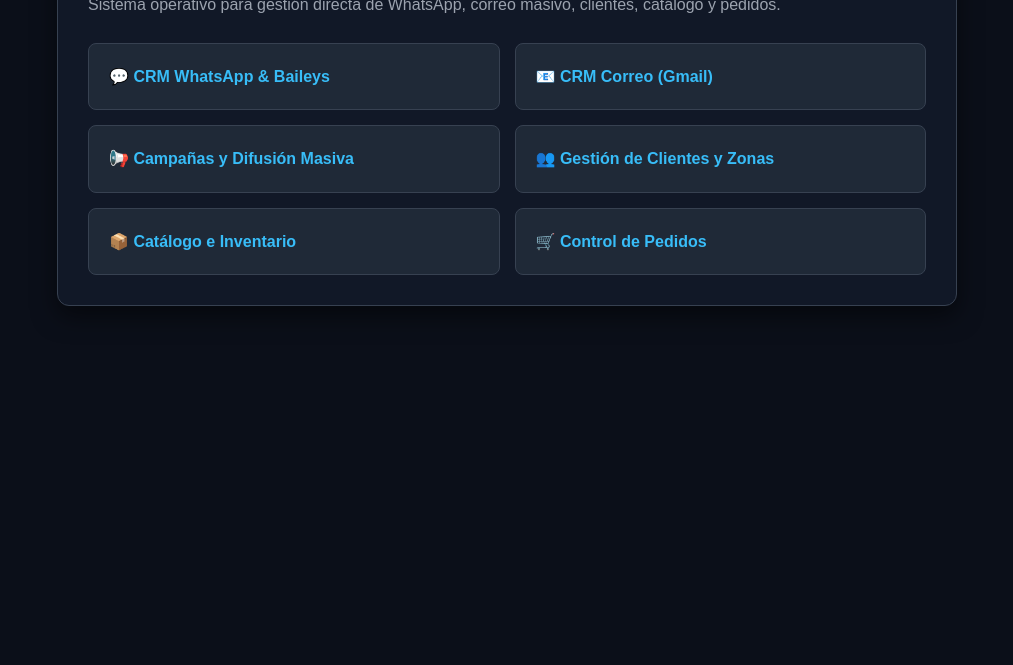
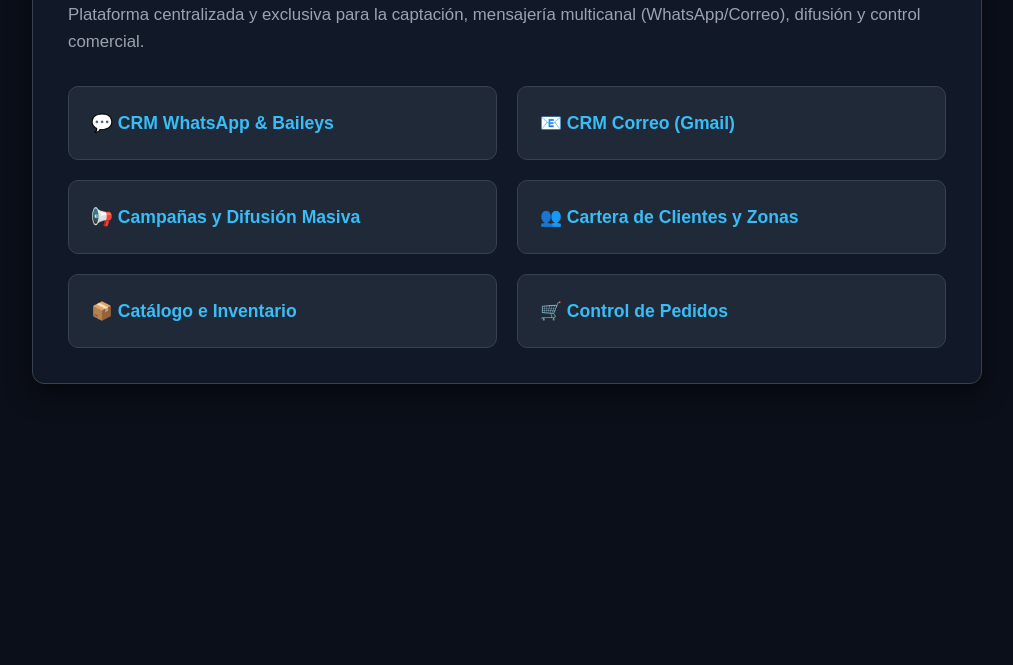
Before and after one commit to Keyder0303/paper-jj, a plain HTML site: page index.html in a window 1280 px wide. Shown: the part 135-800 px from the top of the page, without its empty margins (133-1146 px from the left). Drawn offline with Linux system fonts and the light colour scheme.

Commit message:
fix: align route links and clean navigation hub for paper-puente

```diff
--- a/index.html
+++ b/index.html
@@ -12,17 +12,17 @@
   <script src="assets/js/toast.js"></script>
 </head>
 <body style="background: #0b0f19; color: #fff; font-family: sans-serif; padding: 40px;">
-  <div style="max-width: 900px; margin: 0 auto; background: #111827; padding: 30px; border-radius: 12px; border: 1px solid #374151; box-shadow: 0 10px 25px rgba(0,0,0,0.5);">
-    <h1 style="font-size: 1.8rem; margin-bottom: 10px; color: #fff;">Paper Puente <span style="color: #38bdf8; font-size: 1rem;">— Centro de Comunicaciones y CRM</span></h1>
-    <p style="color: #9ca3af; margin-bottom: 25px;">Sistema operativo para gestión directa de WhatsApp, correo masivo, clientes, catálogo y pedidos.</p>
+  <div style="max-width: 950px; margin: 0 auto; background: #111827; padding: 35px; border-radius: 12px; border: 1px solid #374151; box-shadow: 0 10px 25px rgba(0,0,0,0.5);">
+    <h1 style="font-size: 2rem; margin-bottom: 10px; color: #fff;">Paper Puente <span style="color: #38bdf8; font-size: 1.1rem;">— Hub Operativo y CRM de Comunicaciones</span></h1>
+    <p style="color: #9ca3af; margin-bottom: 30px; font-size: 1.05rem;">Plataforma centralizada y exclusiva para la captación, mensajería multicanal (WhatsApp/Correo), difusión y control comercial.</p>
 
-    <div style="display: grid; grid-template-columns: repeat(2, 1fr); gap: 15px;">
-      <a href="admin/whatsapp.html" style="background: #1f2937; padding: 20px; border-radius: 8px; color: #38bdf8; text-decoration: none; border: 1px solid #374151; font-weight: bold; display: block; transition: 0.2s;">💬 CRM WhatsApp & Baileys</a>
-      <a href="admin/correo.html" style="background: #1f2937; padding: 20px; border-radius: 8px; color: #38bdf8; text-decoration: none; border: 1px solid #374151; font-weight: bold; display: block; transition: 0.2s;">📧 CRM Correo (Gmail)</a>
-      <a href="admin/difusion.html" style="background: #1f2937; padding: 20px; border-radius: 8px; color: #38bdf8; text-decoration: none; border: 1px solid #374151; font-weight: bold; display: block; transition: 0.2s;">📢 Campañas y Difusión Masiva</a>
-      <a href="admin/clientes.html" style="background: #1f2937; padding: 20px; border-radius: 8px; color: #38bdf8; text-decoration: none; border: 1px solid #374151; font-weight: bold; display: block; transition: 0.2s;">👥 Gestión de Clientes y Zonas</a>
-      <a href="admin/productos.html" style="background: #1f2937; padding: 20px; border-radius: 8px; color: #38bdf8; text-decoration: none; border: 1px solid #374151; font-weight: bold; display: block; transition: 0.2s;">📦 Catálogo e Inventario</a>
-      <a href="admin/pedidos.html" style="background: #1f2937; padding: 20px; border-radius: 8px; color: #38bdf8; text-decoration: none; border: 1px solid #374151; font-weight: bold; display: block; transition: 0.2s;">🛒 Control de Pedidos</a>
+    <div style="display: grid; grid-template-columns: repeat(2, 1fr); gap: 20px;">
+      <a href="admin/whatsapp.html" style="background: #1f2937; padding: 22px; border-radius: 10px; color: #38bdf8; text-decoration: none; border: 1px solid #374151; font-weight: bold; display: flex; align-items: center; gap: 12px; font-size: 1.1rem; transition: 0.2s;">💬 CRM WhatsApp & Baileys</a>
+      <a href="admin/correo.html" style="background: #1f2937; padding: 22px; border-radius: 10px; color: #38bdf8; text-decoration: none; border: 1px solid #374151; font-weight: bold; display: flex; align-items: center; gap: 12px; font-size: 1.1rem; transition: 0.2s;">📧 CRM Correo (Gmail)</a>
+      <a href="admin/difusion.html" style="background: #1f2937; padding: 22px; border-radius: 10px; color: #38bdf8; text-decoration: none; border: 1px solid #374151; font-weight: bold; display: flex; align-items: center; gap: 12px; font-size: 1.1rem; transition: 0.2s;">📢 Campañas y Difusión Masiva</a>
+      <a href="admin/clientes.html" style="background: #1f2937; padding: 22px; border-radius: 10px; color: #38bdf8; text-decoration: none; border: 1px solid #374151; font-weight: bold; display: flex; align-items: center; gap: 12px; font-size: 1.1rem; transition: 0.2s;">👥 Cartera de Clientes y Zonas</a>
+      <a href="admin/productos.html" style="background: #1f2937; padding: 22px; border-radius: 10px; color: #38bdf8; text-decoration: none; border: 1px solid #374151; font-weight: bold; display: flex; align-items: center; gap: 12px; font-size: 1.1rem; transition: 0.2s;">📦 Catálogo e Inventario</a>
+      <a href="admin/pedidos.html" style="background: #1f2937; padding: 22px; border-radius: 10px; color: #38bdf8; text-decoration: none; border: 1px solid #374151; font-weight: bold; display: flex; align-items: center; gap: 12px; font-size: 1.1rem; transition: 0.2s;">🛒 Control de Pedidos</a>
     </div>
   </div>
 </body>
```
Also changed, not shown: dist/assets/img/clients/coposa.png (deleted), dist/assets/img/clients/fvf.png (deleted), dist/assets/img/logo.svg (deleted), dist/assets/js/cart.js (deleted), dist/assets/js/catalog.js (deleted), dist/assets/js/vendedor/consulta.js (deleted), dist/assets/js/vendedor/cust-autocomplete.js (deleted), dist/assets/js/vendedor/pos.js (deleted), dist/assets/js/vendedor/product-finder.js (deleted), dist/assets/js/vendedor/scan.js (deleted), dist/assets/js/vendedor/vajustes.js (deleted), dist/assets/js/vendedor/vcatalogo.js (deleted), dist/assets/js/vendedor/vcommon.js (deleted), dist/assets/js/vendedor/vcustomers.js (deleted), 10 more files.
